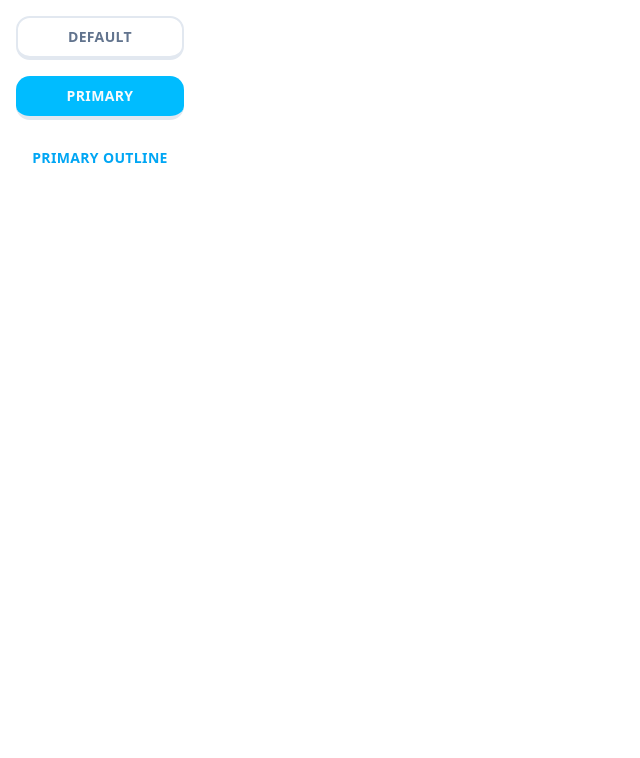
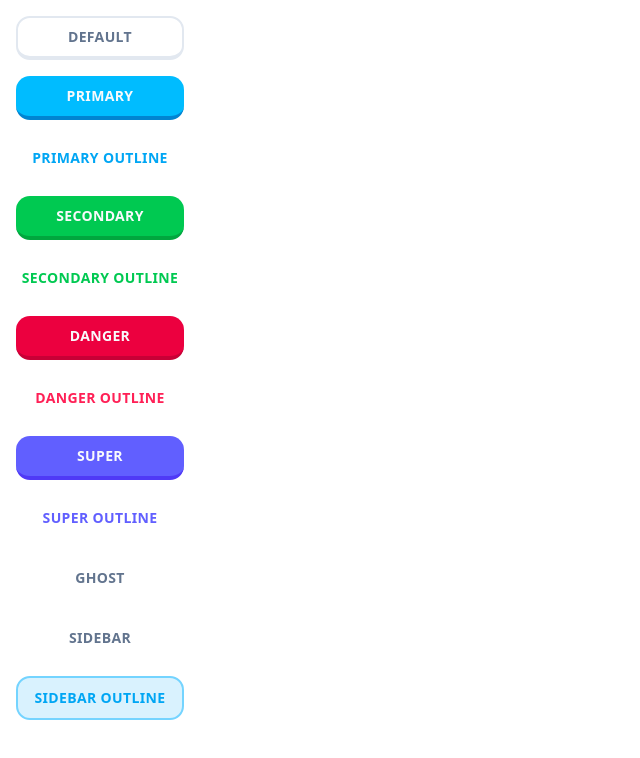
Before and after one commit to Jathunya/duolingo-clone, a Next.js app: page /buttons in a window 1280 px wide. Shown: the top 758 px of the page, without its empty margins (0-640 px from the left). Built offline with nearby package versions, Linux system fonts and the light colour scheme.

Commit message:
(feat):create sidebar and add tailwind style in shadcn button

```diff
--- a/app/buttons/page.jsx
+++ b/app/buttons/page.jsx
@@ -7,6 +7,15 @@ const ButtonsPage = () => {
         <Button>Default</Button>
         <Button variant="primary">primary</Button>
         <Button variant="primaryOutline">primary outline</Button>
+        <Button variant="secondary">Secondary</Button>
+        <Button variant="secondaryOutline">Secondary outline</Button>
+        <Button variant="danger">Danger</Button>
+        <Button variant="dangerOutline">Danger outline</Button>
+        <Button variant="super">Super</Button>
+        <Button variant="superOutline">Super outline</Button>
+        <Button variant="ghost">Ghost</Button>
+        <Button variant="sidebar">Sidebar</Button>
+        <Button variant="sidebarOutline">Sidebar Outline</Button>
     </div>
   )
 }
--- a/components/ui/button.tsx
+++ b/components/ui/button.tsx
@@ -10,8 +10,17 @@ const buttonVariants = cva(
     variants: {
       variant: {
         default: "bg-white text-black border-slate-200 border-2 border-b-4 active:border-b-2 hover:bg-slate-100 text-slate-500",
-        primary: "bg-sky-400 text-primary-foreground hover:bg-sky-400/90 border-b-4 active:border-b-0",
+        primary: "bg-sky-400 text-primary-foreground hover:bg-sky-400/90 border-sky-600 border-b-4 active:border-b-0",
         primaryOutline: "bg-white text-sky-500 hover:bg-slate-100",
+        secondary: "bg-green-500 text-primary-foreground hover:bg-green-500/90 border-green-600 border-b-4 active:border-b-0",
+        secondaryOutline: "bg-white text-green-500 hover:bg-slate-100",
+        danger: "bg-rose-600 text-primary-foreground hover:bg-rose-500/90 border-rose-700 border-b-4 active:border-b-0",
+        dangerOutline: "bg-white text-rose-500 hover:bg-slate-100",
+        super: "bg-indigo-500 text-primary-foreground hover:bg-indigo-500/90 border-indigo-600 border-b-4 active:border-b-0",
+        superOutline: "bg-white text-indigo-500 hover:bg-slate-100",
+        ghost: "bg-transparent text-slate-500 border-transparent border-0 hover:bg-slate-100",
+        sidebar: "bg-transparent text-slate-500 border-2 border-transparent hover:bg-slate-100 transition-none",
+        sidebarOutline:"bg-sky-500/15 text-sky-500 border-sky-300 border-2 hover:bg-sky-500/20 transition-none",
       },
       size: {
         default: "h-11 px-4 py-2 has-[>svg]:px-3",
```
